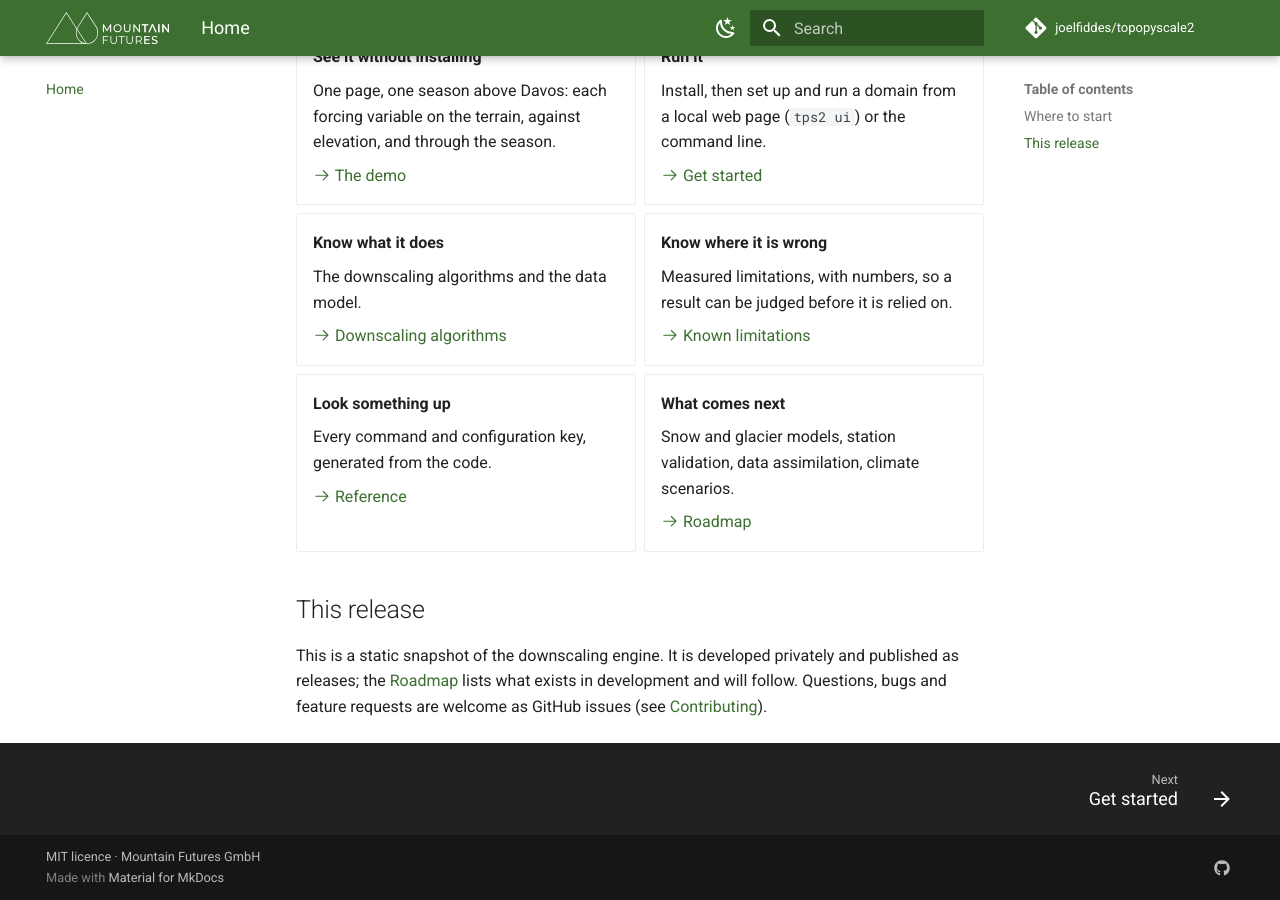
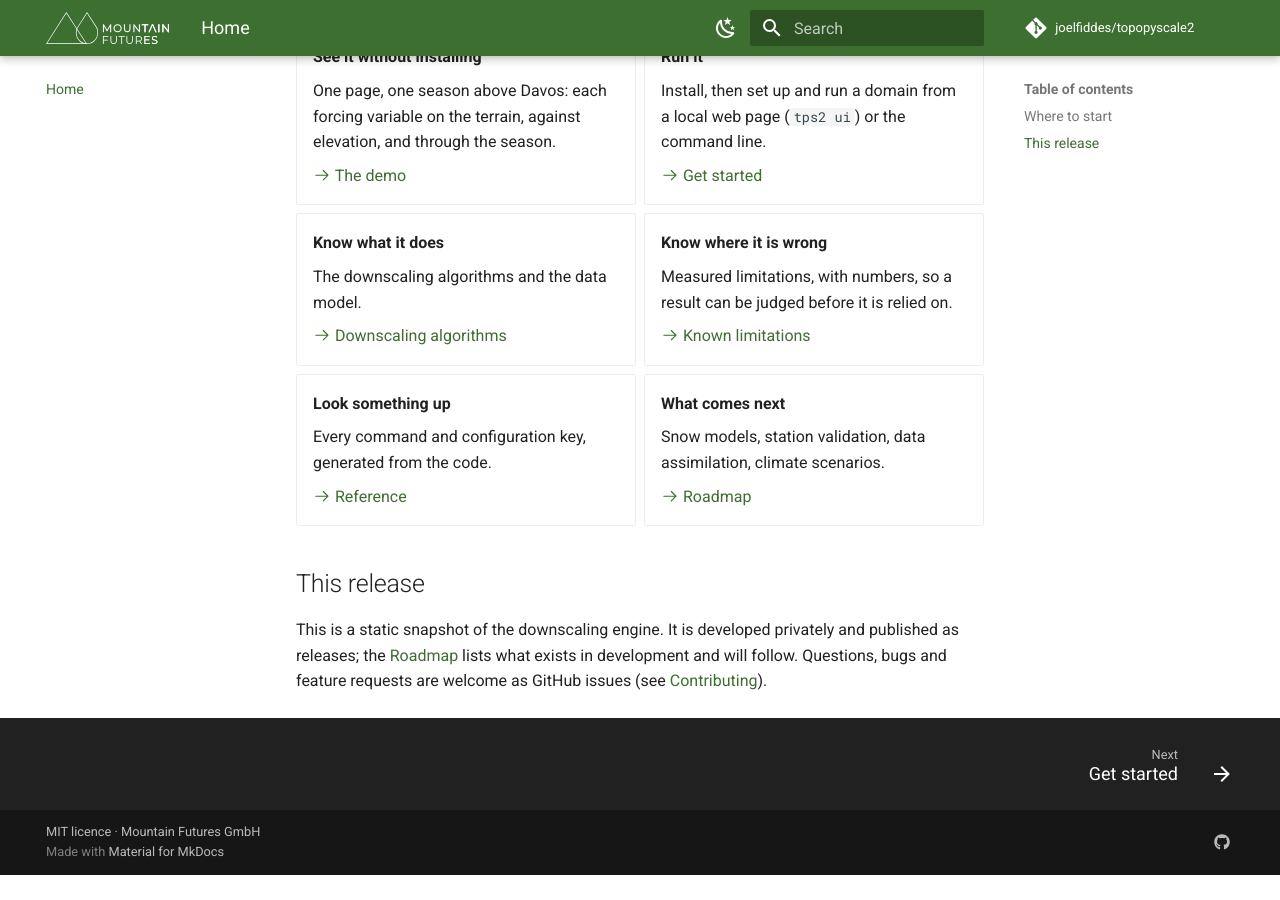
Before and after one commit to joelfiddes/topopyscale2, an MkDocs documentation site: the page built from docs/index.md, in a window 1280 px wide and 900 px high, scrolled down 572 px. Built offline with MkDocs 1.6.1 and Material for MkDocs 9.7.7, drawn with Linux system fonts in a browser that asks for light colours; comment, search, counter and statistics services are not loaded; after the commit the page ends 1447 px from its top, so only the background shows below that.

Commit message:
Public pages: don't announce glacier models
Exported from the private repository at 86f8575.

```diff
--- a/docs/index.md
+++ b/docs/index.md
@@ -52,7 +52,7 @@ TPS2 is a ground-up rewrite of [TopoPyScale](https://github.com/ArcticSnow/TopoP
 
 -   **What comes next**
 
-    Snow and glacier models, station validation, data assimilation, climate scenarios.
+    Snow models, station validation, data assimilation, climate scenarios.
 
     [:octicons-arrow-right-24: Roadmap](roadmap.md)
 
```
Also changed, not shown: AGENTS.md (+1 -1 lines), README.md (+2 -2 lines), docs/roadmap.md (+0 -2 lines).
